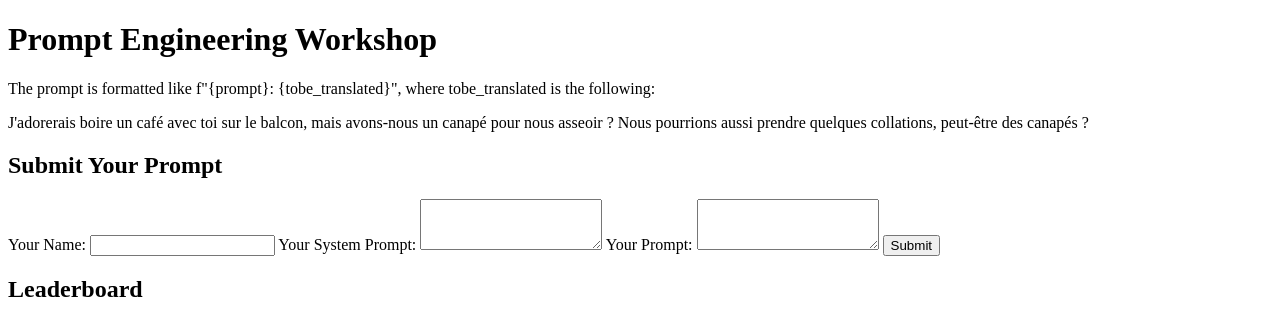
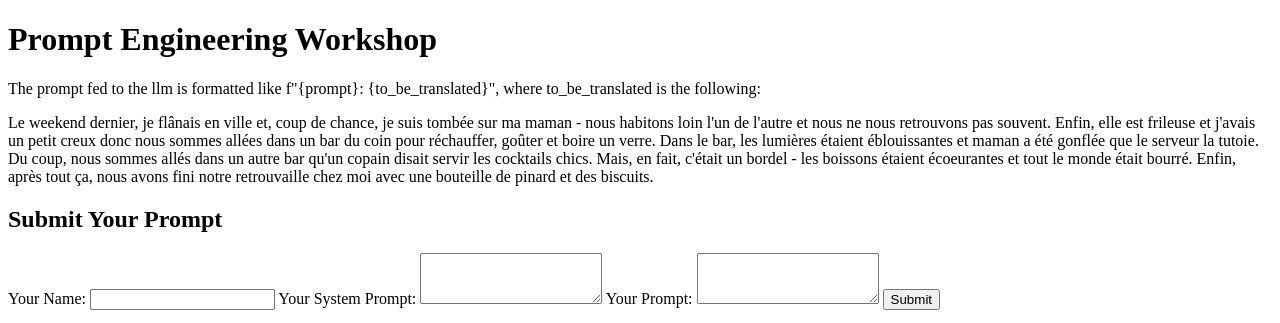
Before and after one commit to newksie/LLMWorkshop, a Flask app: page / in a window 1280 px wide. Shown: the top 323 px of the page. Run offline with Flask 3, Linux system fonts and the light colour scheme; data that the repository does not hold is empty.

Commit message:
Example translation changes

```diff
--- a/app.py
+++ b/app.py
@@ -33,7 +33,8 @@ def submit():
     system_output = data.get('system_output', '').strip()
     # reference_translation = data.get('reference_translation', '').strip()
     # reference_translation = "J'adorerais boire un café avec toi sur le balcon, mais avons-nous un canapé pour nous asseoir ? Nous pourrions aussi prendre quelques collations, peut-être des canapés ?"
-    reference_translation = "I would love to drink some coffee with you on the balcony, but do we have a sofa to sit on? We could also have some snacks, perhaps some canapes?"
+    # reference_translation = "I would love to drink some coffee with you on the balcony, but do we have a sofa to sit on? We could also have some snacks, perhaps some canapes?"
+    reference_translation = "Last weekend, I was wandering around town and, by chance, I ran into my mum - we live far from each other and don't often see each other. Anyway, she gets cold easily and I was peckish so we went to a local pub to warm up, eat an afternoon snack and have a drink. In the pub/bar, the lights were blinding and mum was annoyed that the waiter was disrespectfully casual. So we went to another bar that a friend said served fancy cocktails. But, in fact, it was a complete mess - the drinks were sickly and everyone was really drunk. In the end, after all of that, we finished our catch-up at my house with a bottle of cheap wine and some crackers."
     if not name or not system_output or not reference_translation or not system_prompt:
     # if not name or not source_text or not system_output or not reference_translation:
 
--- a/templates/index.html
+++ b/templates/index.html
@@ -12,9 +12,9 @@
 </head>
 <body>
     <h1>Prompt Engineering Workshop</h1>
-    <p>The prompt is formatted like f"{prompt}: {tobe_translated}", where tobe_translated is the following:</p>
-    <p>J'adorerais boire un café avec toi sur le balcon, mais avons-nous un canapé pour nous asseoir ? Nous pourrions aussi prendre quelques collations, peut-être des canapés ?</p>
-
+    <p>The prompt fed to the llm is formatted like f"{prompt}: {to_be_translated}", where to_be_translated is the following:</p>
+    <!-- <p>J'adorerais boire un café avec toi sur le balcon, mais avons-nous un canapé pour nous asseoir ? Nous pourrions aussi prendre quelques collations, peut-être des canapés ?</p> -->
+    <p>Le weekend dernier, je flânais en ville et, coup de chance, je suis tombée sur ma maman - nous habitons loin l'un de l'autre et nous ne nous retrouvons pas souvent. Enfin, elle est frileuse et j'avais un petit creux donc nous sommes allées dans un bar du coin pour réchauffer, goûter et boire un verre. Dans le bar, les lumières étaient éblouissantes et maman a été gonflée que le serveur la tutoie. Du coup, nous sommes allés dans un autre bar qu'un copain disait servir les cocktails chics. Mais, en fait, c'était un bordel - les boissons étaient écoeurantes et tout le monde était bourré. Enfin, après tout ça, nous avons fini notre retrouvaille chez moi avec une bouteille de pinard et des biscuits. </p>
     <div class="submission-form">
         <h2>Submit Your Prompt</h2>
         <div id="message"></div>
```
